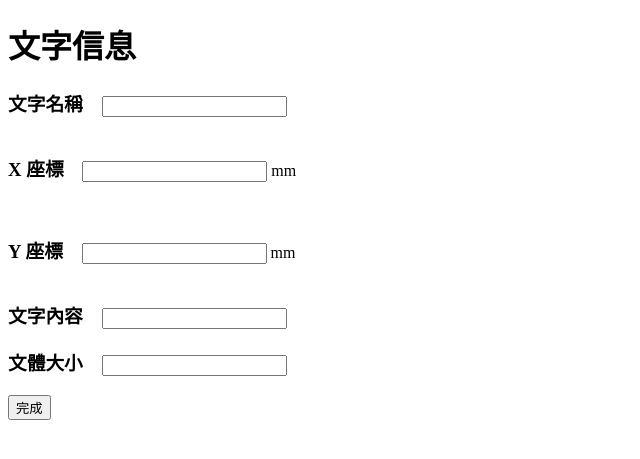
After one commit to CMLai-LAB/labelPrinter, a Django app: template printLabel/templates/textDetail.html in a window 1280 px wide. The commit adds this page. Shown: the top 459 px of the page, without its empty margins (0-640 px from the left). Run offline with Django 4.2, Linux system fonts and the light colour scheme; the template is opened without the code that fills it, so the values that code supplies are empty.

Commit message:
Add text edition Keep working on QR and Nutrition edition

```diff
--- a/printLabel/commandTxt/測試.json
+++ b/printLabel/commandTxt/測試.json
@@ -1 +1 @@
-{"\u6e2c\u8a66": {"paperWidth": "100", "paperHeight": "85", "density": "15", "\u540d\u5b57\u6253\u9577\u4e00\u9ede": {"type": "\u6587\u5b57", "X": 80, "Y": 80, "size": "4", "content": "Test Django Print"}}}
+{"\u6e2c\u8a66": {"paperWidth": "100", "paperHeight": "85", "density": "15"}}
--- /dev/null
+++ b/printLabel/templates/textDetail.html
@@ -0,0 +1,18 @@
+<!DOCTYPE html>
+<html>
+<head>
+    <title>編輯文字內容</title>
+</head>
+<body>
+    <h1>文字信息</h1>
+    <form action="/text/" method="post">
+        {% csrf_token %}
+        <h3>文字名稱&#12288;<input type="text" name="textName" placeholder="{{itemName}}" value="{{itemName}}"><h3>
+        <h3 style="display: inline-block;">X 座標&#12288;<input type="text" name="textX" placeholder="{{X}}" value="{{X}}"></h3> <p style="display: inline-block;">mm<p>
+        <h3 style="display: inline-block;">Y 座標&#12288;<input type="text" name="textY" placeholder="{{Y}}" value="{{Y}}"></h3> <p style="display: inline-block;">mm<p>
+        <h3>文字內容&#12288;<input type="text" placeholder="{{content}}" name="textContent" value="{{content}}"><h3>
+        <h3>文體大小&#12288;<input type="text" placeholder="{{size}}" name="textSize" value="{{size}}"><h3>
+        <button type="submit">完成</button>
+    </form>
+</body>
+</html>
--- a/printLabel/urls.py
+++ b/printLabel/urls.py
@@ -17,6 +17,6 @@ urlpatterns = [
     path('nutritionSettings/',views.nutritionSettings,name='nutritionSettings'),
     path('drawOnHtml/',views.drawOnHtml,name='drawOnHtml'),
     path('deleteItem/',views.deleteItem,name='deleteItem'),
-    path('edit/',views.edit,name='edit'),
+    path('detail/',views.detail,name='detail'),
 
 ]
```
Also changed, not shown: printLabel/templates/label.html (+4 -3 lines), printLabel/views.py (+17 -3 lines).
